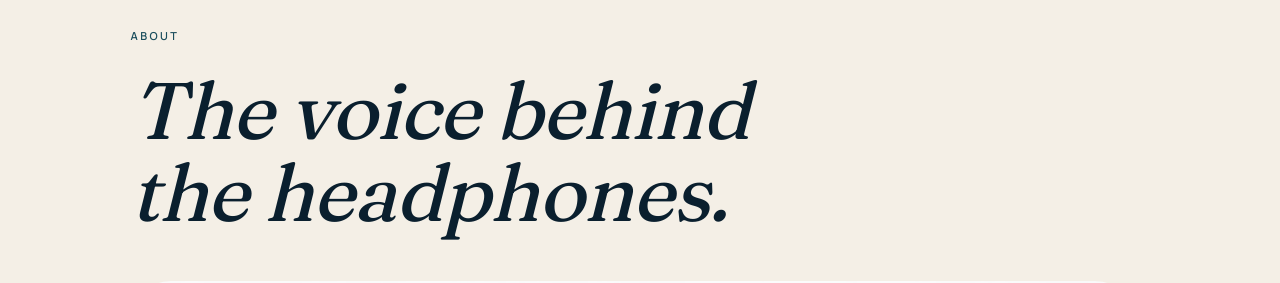
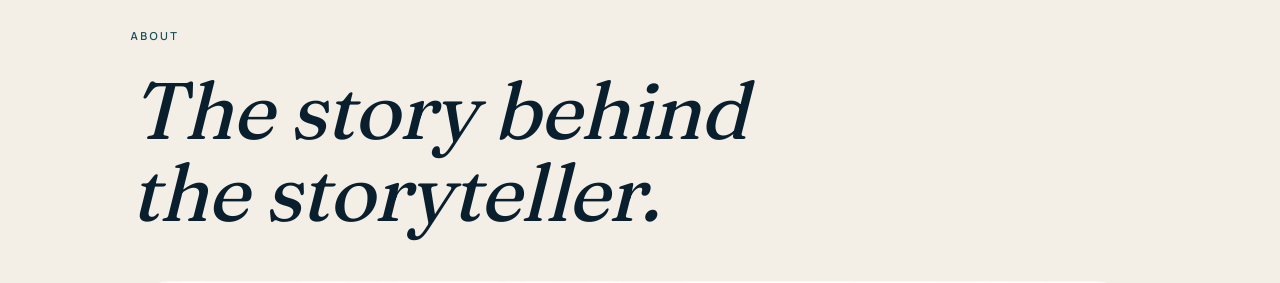
Before and after one commit to KMcClain23/reinita-site, a Next.js app: page /about in a window 1280 px wide. Shown: the part 133-416 px from the top of the page. Built offline with nearby package versions, Linux system fonts and the light colour scheme; no server answers.

Commit message:
changed about tag line

```diff
--- a/app/(site)/about/page.tsx
+++ b/app/(site)/about/page.tsx
@@ -15,7 +15,7 @@ export default function AboutPage() {
         <div className="mx-auto max-w-[1100px] px-6 lg:px-12">
           <p className="enter enter-1 eyebrow">About</p>
           <h1 className="enter enter-2 font-display-italic mt-6 text-[clamp(3rem,6vw+1rem,5rem)] leading-[1] text-abyss max-w-[14ch]">
-            The voice behind the headphones.
+            The story behind the storyteller.
           </h1>
         </div>
       </section>
```
